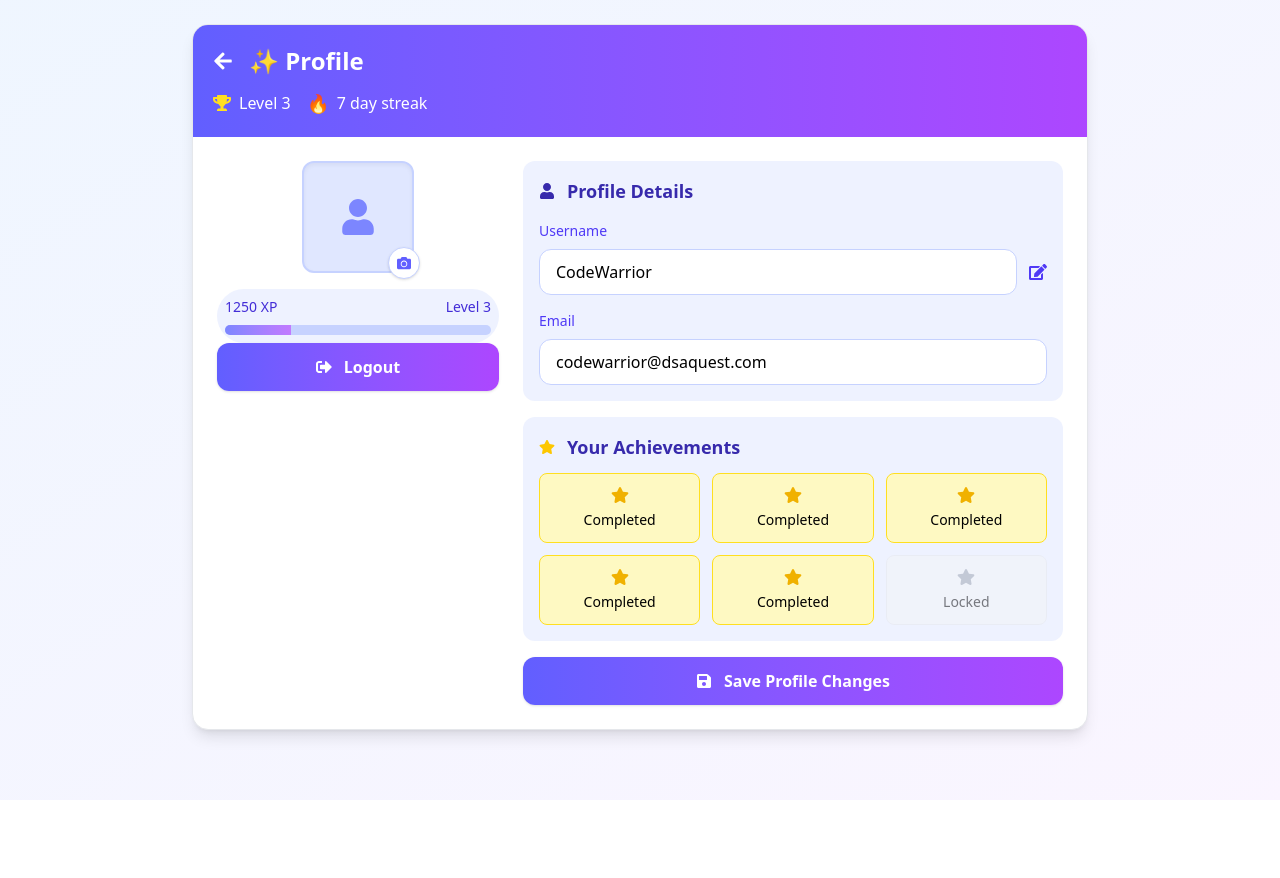
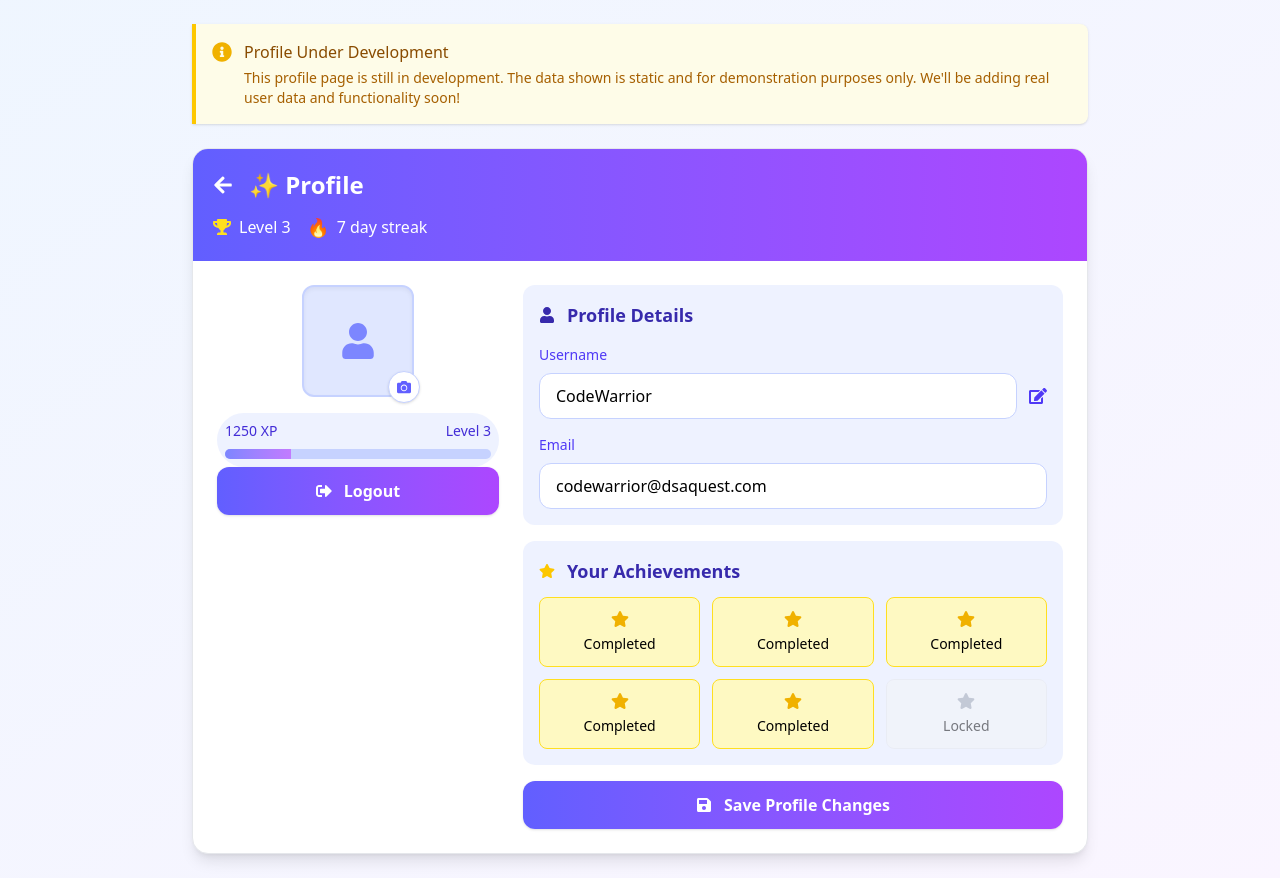
Before and after one commit to pretheevi/Gamified_DSA, a React (Vite) app: page /profile in a window 1280 px wide. Before the commit the page ends 800 px from the top, so only its background shows below. Built offline with nearby package versions, Linux system fonts and the light colour scheme.

Commit message:
Fix axios and profile UI logic

```diff
--- a/src/api/axios.js
+++ b/src/api/axios.js
@@ -1,7 +1,7 @@
 import axios from 'axios';
 
 export const api = axios.create({
-  baseURL: 'http://localhost:8000',
+  baseURL: 'https://gamified-dsa-server.onrender.com',
   headers: {
     'Content-Type': 'application/json',
   },
--- a/src/dashboard/profile.jsx
+++ b/src/dashboard/profile.jsx
@@ -1,6 +1,6 @@
 import { useState, useRef } from 'react';
 import { useNavigate } from "react-router-dom";
-import { FaUser, FaCamera, FaTrophy, FaStar, FaEdit, FaArrowLeft, FaSave, FaSignOutAlt } from 'react-icons/fa';
+import { FaUser, FaCamera, FaTrophy, FaStar, FaEdit, FaArrowLeft, FaSave, FaSignOutAlt, FaInfoCircle } from 'react-icons/fa';
 import { motion } from 'framer-motion';
 import { toast } from 'sonner';
 
@@ -41,6 +41,25 @@ const ProfilePage = () => {
   return (
     <div className="min-h-screen bg-gradient-to-br from-blue-50 to-purple-50 p-6">
       <div className="w-full max-w-4xl mx-auto">
+        {/* Development Notice */}
+        <motion.div
+          initial={{ opacity: 0, y: -20 }}
+          animate={{ opacity: 1, y: 0 }}
+          transition={{ duration: 0.4 }}
+          className="bg-yellow-50 border-l-4 border-yellow-400 p-4 mb-6 rounded-r-lg shadow-sm"
+        >
+          <div className="flex items-start">
+            <FaInfoCircle className="text-yellow-500 text-xl mr-3 mt-0.5 flex-shrink-0" />
+            <div>
+              <h3 className="font-medium text-yellow-800">Profile Under Development</h3>
+              <p className="text-yellow-700 text-sm mt-1">
+                This profile page is still in development. The data shown is static and for demonstration purposes only.
+                We'll be adding real user data and functionality soon!
+              </p>
+            </div>
+          </div>
+        </motion.div>
+
         <motion.div
           initial={{ opacity: 0, y: 10 }}
           animate={{ opacity: 1, y: 0 }}
@@ -129,7 +148,7 @@ const ProfilePage = () => {
                   <motion.button
                     whileHover={{ scale: 1.02 }}
                     whileTap={{ scale: 0.98 }}
-                    onClick={() => navigate('/')}
+                    onClick={handleLogout}
                     className="w-full bg-gradient-to-r from-indigo-500 to-purple-500 hover:from-indigo-600 hover:to-purple-600 text-white font-semibold py-3 rounded-xl shadow-sm hover:shadow-md transition-all flex items-center justify-center gap-3 text-base"
                   >
                     <FaSignOutAlt className="text-base" />
```
